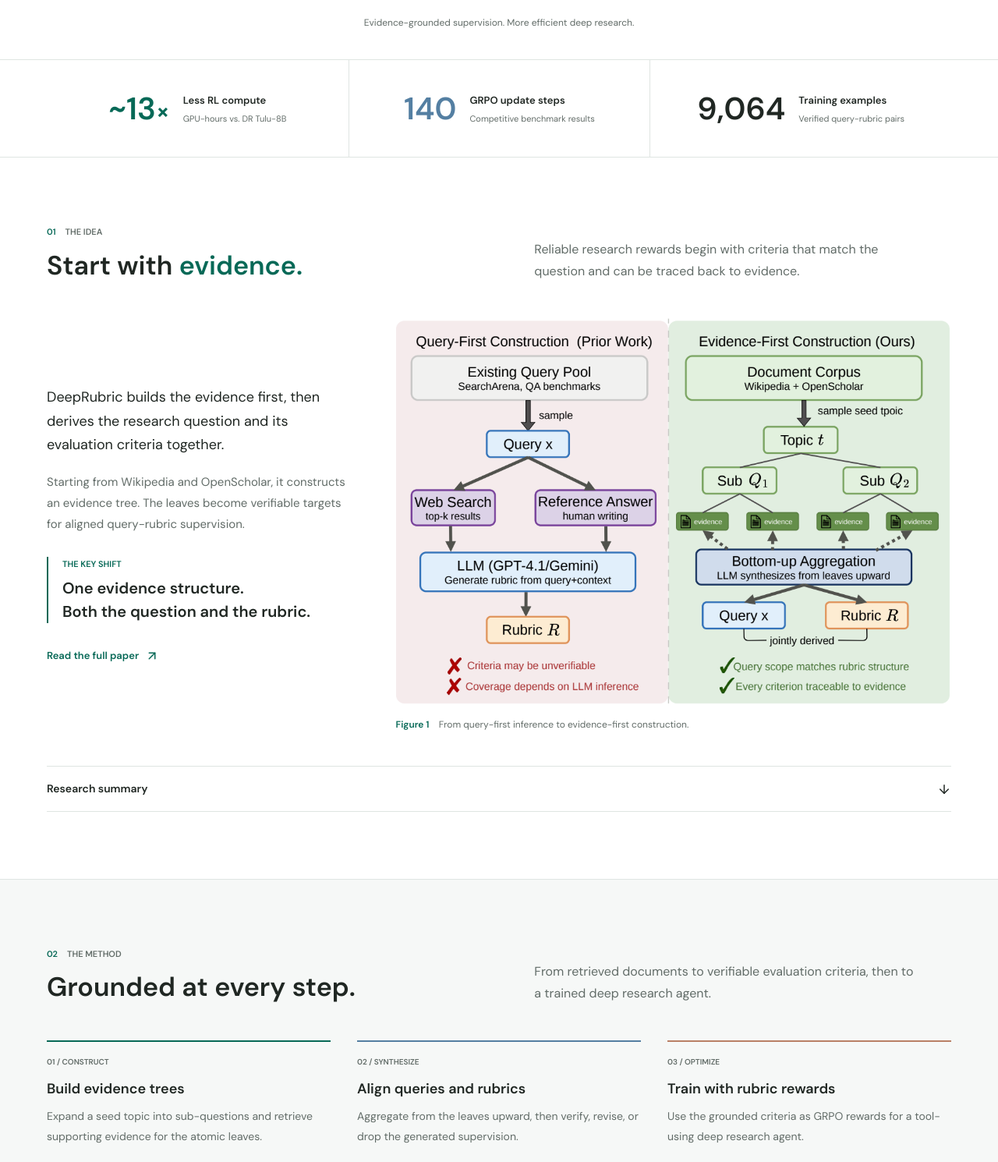
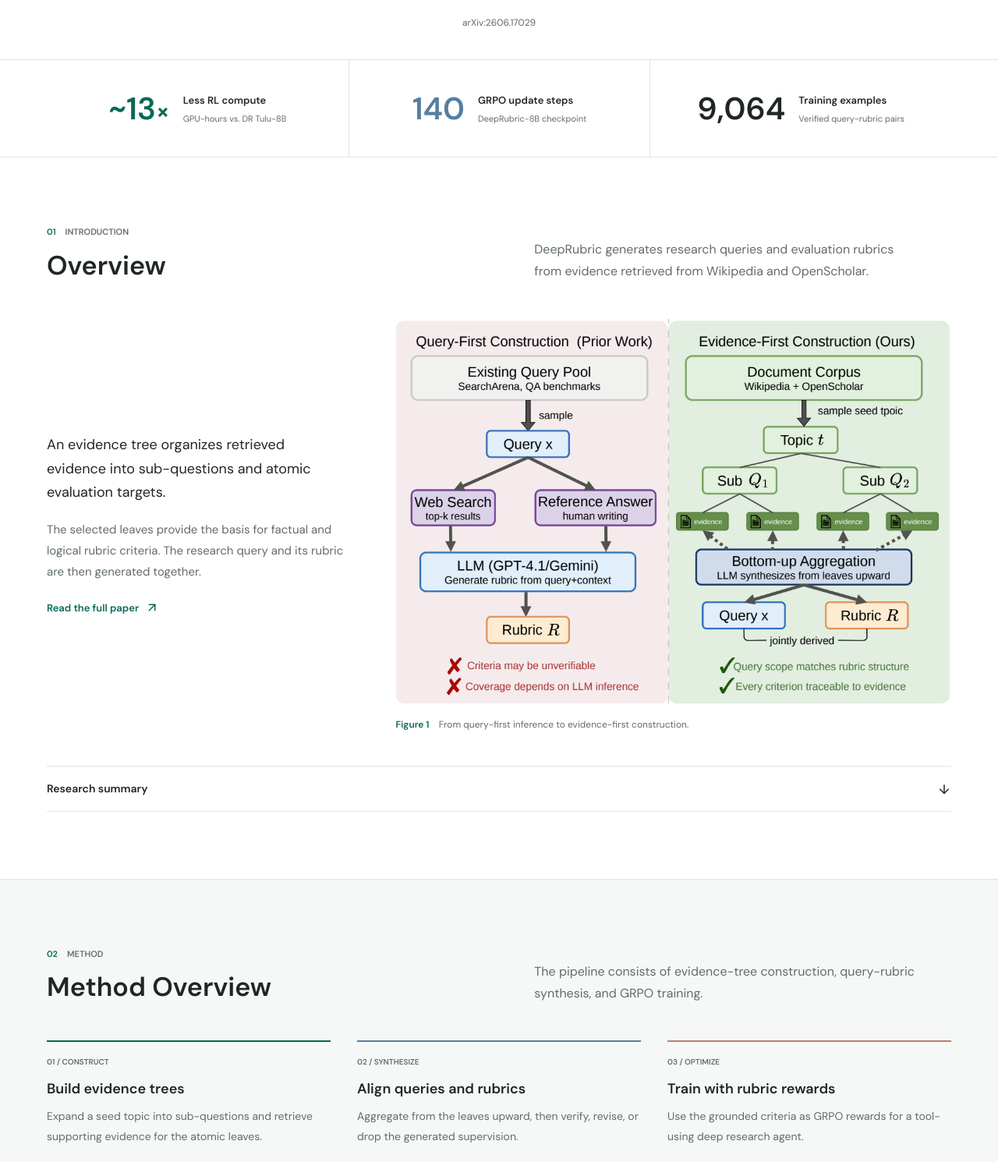
Before and after one commit to ZMingHang/DeepRubric-Code, a plain HTML site: page docs/index.html in a window 1280 px wide. Shown: the part 450-1940 px from the top of the page at 78% size. Drawn offline with Linux system fonts and the light colour scheme.

Commit message:
Use direct academic wording on the project page

```diff
--- a/docs/index.html
+++ b/docs/index.html
@@ -7,7 +7,7 @@
   <meta name="description" content="DeepRubric: Evidence-Tree Rubric Supervision for Efficient Reinforcement Learning of Deep Research Agents. Accepted to EMNLP 2026 (Main Conference). arXiv:2606.17029.">
   <meta name="theme-color" content="#ffffff">
   <meta property="og:title" content="DeepRubric | EMNLP 2026">
-  <meta property="og:description" content="Evidence-tree rubric supervision for deep research agents. Competitive performance with approximately 13x fewer RL GPU-hours.">
+  <meta property="og:description" content="Evidence-Tree Rubric Supervision for Efficient Reinforcement Learning of Deep Research Agents. EMNLP 2026 Main Conference.">
   <meta property="og:image" content="https://zminghang.github.io/DeepRubric-Code/assets/intro-figure.png">
   <meta property="og:url" content="https://zminghang.github.io/DeepRubric-Code/">
   <meta name="twitter:card" content="summary_large_image">
@@ -50,14 +50,14 @@
           <a class="button" href="https://huggingface.co/orange101/DeepRubric"><span class="icon icon-boxes" aria-hidden="true"></span>Model</a>
           <a class="button" href="https://huggingface.co/datasets/orange101/DeepRubric-dataset"><span class="icon icon-database" aria-hidden="true"></span>Dataset</a>
         </div>
-        <p class="cover-note">Evidence-grounded supervision. More efficient deep research.</p>
+        <p class="cover-note"><a href="https://arxiv.org/abs/2606.17029">arXiv:2606.17029</a></p>
       </div>
     </section>
 
     <section class="highlights" aria-label="Research highlights">
       <div class="container highlight-grid">
         <div class="highlight"><strong>~13<span>&times;</span></strong><div><span class="highlight-label">Less RL compute</span><span class="highlight-detail">GPU-hours vs. DR Tulu-8B</span></div></div>
-        <div class="highlight"><strong>140</strong><div><span class="highlight-label">GRPO update steps</span><span class="highlight-detail">Competitive benchmark results</span></div></div>
+        <div class="highlight"><strong>140</strong><div><span class="highlight-label">GRPO update steps</span><span class="highlight-detail">DeepRubric-8B checkpoint</span></div></div>
         <div class="highlight"><strong>9,064</strong><div><span class="highlight-label">Training examples</span><span class="highlight-detail">Verified query-rubric pairs</span></div></div>
       </div>
     </section>
@@ -65,14 +65,13 @@
     <section class="section" id="overview" aria-labelledby="overview-title">
       <div class="container">
         <div class="section-heading">
-          <div><p class="eyebrow"><span>01</span> The idea</p><h2 id="overview-title">Start with <em>evidence.</em></h2></div>
-          <p class="section-lead">Reliable research rewards begin with criteria that match the question and can be traced back to evidence.</p>
+          <div><p class="eyebrow"><span>01</span> Introduction</p><h2 id="overview-title">Overview</h2></div>
+          <p class="section-lead">DeepRubric generates research queries and evaluation rubrics from evidence retrieved from Wikipedia and OpenScholar.</p>
         </div>
         <div class="overview-layout">
           <div class="overview-copy">
-            <p>DeepRubric builds the evidence first, then derives the research question and its evaluation criteria together.</p>
-            <p>Starting from Wikipedia and OpenScholar, it constructs an evidence tree. The leaves become verifiable targets for aligned query-rubric supervision.</p>
-            <div class="key-insight"><span class="insight-label">The key shift</span><p>One evidence structure.<br>Both the question and the rubric.</p></div>
+            <p>An evidence tree organizes retrieved evidence into sub-questions and atomic evaluation targets.</p>
+            <p>The selected leaves provide the basis for factual and logical rubric criteria. The research query and its rubric are then generated together.</p>
             <a class="text-link" href="https://arxiv.org/abs/2606.17029">Read the full paper <span class="icon icon-arrow-up-right" aria-hidden="true"></span></a>
           </div>
           <figure class="research-figure">
@@ -94,8 +93,8 @@
     <section class="section section-tinted" id="method" aria-labelledby="method-title">
       <div class="container">
         <div class="section-heading">
-          <div><p class="eyebrow"><span>02</span> The method</p><h2 id="method-title">Grounded at every step.</h2></div>
-          <p class="section-lead">From retrieved documents to verifiable evaluation criteria, then to a trained deep research agent.</p>
+          <div><p class="eyebrow"><span>02</span> Method</p><h2 id="method-title">Method Overview</h2></div>
+          <p class="section-lead">The pipeline consists of evidence-tree construction, query-rubric synthesis, and GRPO training.</p>
         </div>
         <ol class="method-steps">
           <li><span class="step-number">01 / CONSTRUCT</span><h3>Build evidence trees</h3><p>Expand a seed topic into sub-questions and retrieve supporting evidence for the atomic leaves.</p></li>
@@ -109,7 +108,7 @@
           </a>
           <figcaption><span class="figure-number">Figure 2</span> The same retriever endpoints connect data construction and agent training.</figcaption>
         </figure>
-        <div class="data-heading"><h3>Supervision, grounded in a shared corpus.</h3><p>Wikipedia + OpenScholar</p></div>
+        <div class="data-heading"><h3>Training Data</h3><p>Wikipedia + OpenScholar</p></div>
         <dl class="data-stats">
           <div><dt>Evidence trees generated</dt><dd>9,838</dd></div><div><dt>Query-rubric pairs retained</dt><dd>9,064</dd></div><div><dt>Criteria per example</dt><dd>7.0</dd></div><div><dt>Selected leaves per example</dt><dd>5.0</dd></div>
         </dl>
@@ -129,8 +128,8 @@
     <section class="section" id="results" aria-labelledby="results-title">
       <div class="container">
         <div class="section-heading">
-          <div><p class="eyebrow"><span>03</span> The results</p><h2 id="results-title">More from less compute.</h2></div>
-          <p class="section-lead">Competitive performance across three research benchmarks, with approximately 750 RL GPU-hours.</p>
+          <div><p class="eyebrow"><span>03</span> Evaluation</p><h2 id="results-title">Experimental Results</h2></div>
+          <p class="section-lead">SQAv2, ResearchQA, and DRB results for DeepRubric-8B and the comparison models.</p>
         </div>
         <div class="results-summary">
           <div class="results-takeaway"><p class="result-value">68.3<span> average score</span></p><p>DeepRubric-8B at 140 GRPO steps.</p></div>
@@ -156,7 +155,7 @@
             <img src="assets/base-model-comparison-deeprubric.png" width="1221" height="563" loading="lazy" alt="SQAv2 and DRB benchmark scores versus RL training steps. DeepRubric reaches competitive performance after 140 updates.">
             <span class="figure-zoom" aria-hidden="true"><span class="icon icon-zoom-in"></span></span>
           </a>
-          <figcaption><span class="figure-number">Figure 3</span> Competitive research performance with fewer policy updates.</figcaption>
+          <figcaption><span class="figure-number">Figure 3</span> Benchmark scores at different numbers of RL training steps.</figcaption>
         </figure>
       </div>
     </section>
@@ -164,21 +163,21 @@
     <section class="section section-tinted" id="resources" aria-labelledby="resources-title">
       <div class="container">
         <div class="section-heading">
-          <div><p class="eyebrow"><span>04</span> Open research</p><h2 id="resources-title">The work, in your hands.</h2></div>
-          <p class="section-lead">Code, model weights, and training data for the DeepRubric research pipeline.</p>
+          <div><p class="eyebrow"><span>04</span> Resources</p><h2 id="resources-title">Code, Model &amp; Dataset</h2></div>
+          <p class="section-lead">Source code, DeepRubric-8B weights, and the training dataset.</p>
         </div>
         <div class="resource-grid">
-          <a class="resource" href="https://github.com/ZMingHang/DeepRubric-Code"><span class="resource-top"><span class="icon icon-github" aria-hidden="true"></span><span class="resource-type">GitHub</span><span class="icon icon-arrow-up-right" aria-hidden="true"></span></span><h3>Code &amp; training</h3><p>Retrievers, evidence construction, data conversion, and GRPO training.</p><span class="resource-bottom">DeepRubric-Code</span></a>
-          <a class="resource" href="https://huggingface.co/orange101/DeepRubric"><span class="resource-top"><span class="icon icon-boxes" aria-hidden="true"></span><span class="resource-type">Hugging Face</span><span class="icon icon-arrow-up-right" aria-hidden="true"></span></span><h3>DeepRubric-8B</h3><p>The released model for tool-using, long-form deep research.</p><span class="resource-bottom">Model weights</span></a>
-          <a class="resource" href="https://huggingface.co/datasets/orange101/DeepRubric-dataset"><span class="resource-top"><span class="icon icon-database" aria-hidden="true"></span><span class="resource-type">Hugging Face</span><span class="icon icon-arrow-up-right" aria-hidden="true"></span></span><h3>Grounded supervision</h3><p>Evidence-backed queries and rubrics for research-agent training.</p><span class="resource-bottom">Training dataset</span></a>
+          <a class="resource" href="https://github.com/ZMingHang/DeepRubric-Code"><span class="resource-top"><span class="icon icon-github" aria-hidden="true"></span><span class="resource-type">GitHub</span><span class="icon icon-arrow-up-right" aria-hidden="true"></span></span><h3>Source code</h3><p>Retrievers, evidence construction, data conversion, and GRPO training.</p><span class="resource-bottom">DeepRubric-Code</span></a>
+          <a class="resource" href="https://huggingface.co/orange101/DeepRubric"><span class="resource-top"><span class="icon icon-boxes" aria-hidden="true"></span><span class="resource-type">Hugging Face</span><span class="icon icon-arrow-up-right" aria-hidden="true"></span></span><h3>DeepRubric-8B</h3><p>8B model trained with rubric-based GRPO.</p><span class="resource-bottom">Model weights</span></a>
+          <a class="resource" href="https://huggingface.co/datasets/orange101/DeepRubric-dataset"><span class="resource-top"><span class="icon icon-database" aria-hidden="true"></span><span class="resource-type">Hugging Face</span><span class="icon icon-arrow-up-right" aria-hidden="true"></span></span><h3>Training dataset</h3><p>Verified research queries with factual and logical rubric criteria.</p><span class="resource-bottom">Query-rubric pairs</span></a>
         </div>
-        <div class="reproduction"><p>From retriever deployment to agent training.</p><a class="text-link" href="https://github.com/ZMingHang/DeepRubric-Code#readme">Reproduction guide <span class="icon icon-arrow-right" aria-hidden="true"></span></a></div>
+        <div class="reproduction"><p>Retriever setup, data construction, and training configurations.</p><a class="text-link" href="https://github.com/ZMingHang/DeepRubric-Code#readme">Reproduction guide <span class="icon icon-arrow-right" aria-hidden="true"></span></a></div>
       </div>
     </section>
 
     <section class="section" id="bibtex" aria-labelledby="citation-title">
       <div class="container citation-layout">
-        <div><p class="eyebrow"><span>05</span> Citation</p><h2 id="citation-title">Cite DeepRubric.</h2><p class="citation-description">arXiv preprint arXiv:2606.17029<br>Accepted to EMNLP 2026<br>Main Conference</p><a class="text-link" href="https://arxiv.org/abs/2606.17029">View on arXiv <span class="icon icon-arrow-up-right" aria-hidden="true"></span></a></div>
+        <div><p class="eyebrow"><span>05</span> Reference</p><h2 id="citation-title">Citation</h2><p class="citation-description">arXiv preprint arXiv:2606.17029<br>Accepted to EMNLP 2026<br>Main Conference</p><a class="text-link" href="https://arxiv.org/abs/2606.17029">View on arXiv <span class="icon icon-arrow-up-right" aria-hidden="true"></span></a></div>
         <div class="citation-code">
           <div class="code-toolbar"><span>BibTeX</span><span class="copy-status" role="status" aria-live="polite"></span><button class="icon-button copy-button" type="button" aria-label="Copy BibTeX citation" title="Copy BibTeX citation" hidden><span class="icon icon-copy" aria-hidden="true"></span></button></div>
           <pre><code id="citation-text">@misc{zhu2026deeprubricevidencetreerubricsupervision,
@@ -195,7 +194,7 @@
     </section>
   </main>
 
-  <footer class="site-footer"><div class="container footer-inner"><a class="wordmark" href="#top"><img src="assets/deeprubric-logo.png" width="30" height="30" alt=""><span>DeepRubric</span></a><p>Evidence-grounded deep research.<span>EMNLP 2026 &middot; Main Conference</span></p><a class="icon-button" href="#top" aria-label="Back to top" title="Back to top"><span class="icon icon-arrow-up" aria-hidden="true"></span></a></div></footer>
+  <footer class="site-footer"><div class="container footer-inner"><a class="wordmark" href="#top"><img src="assets/deeprubric-logo.png" width="30" height="30" alt=""><span>DeepRubric</span></a><p>EMNLP 2026<span>Main Conference</span></p><a class="icon-button" href="#top" aria-label="Back to top" title="Back to top"><span class="icon icon-arrow-up" aria-hidden="true"></span></a></div></footer>
 
   <dialog class="figure-dialog" aria-labelledby="figure-dialog-caption">
     <div class="dialog-toolbar"><span>DeepRubric</span><button class="icon-button figure-resolution" type="button" aria-label="View at full resolution" aria-pressed="false" title="View at full resolution"><span class="icon icon-zoom-in" aria-hidden="true"></span></button><a class="icon-button figure-download" download aria-label="Download figure" title="Download figure"><img src="assets/icons/download.svg" width="18" height="18" alt=""></a><button class="icon-button dialog-close" type="button" aria-label="Close figure" title="Close figure"><span class="icon icon-x" aria-hidden="true"></span></button></div>
--- a/docs/styles.css
+++ b/docs/styles.css
@@ -116,15 +116,11 @@ h1 span { color: var(--green); }
 .eyebrow { display: flex; gap: 12px; align-items: center; margin-bottom: 13px; color: var(--muted); font-size: 11px; font-weight: 600; text-transform: uppercase; }
 .eyebrow > span { color: var(--green); font-variant-numeric: tabular-nums; }
 h2 { font-family: var(--sans); font-size: 34px; font-weight: 600; line-height: 1.25; text-wrap: balance; }
-h2 em { color: var(--green); font-style: normal; }
 .section-lead { max-width: 490px; color: var(--muted); font-size: 16px; line-height: 1.75; }
 h3 { font-weight: 600; font-size: 18px; line-height: 1.4; }
 .overview-layout { display: grid; grid-template-columns: .7fr 1.3fr; gap: 64px; align-items: center; }
 .overview-copy > p { margin-bottom: 19px; color: var(--muted); font-size: 15px; line-height: 1.8; }
 .overview-copy > p:first-child { color: var(--ink); font-size: 18px; line-height: 1.7; }
-.key-insight { margin: 28px 0; padding: 0 0 0 18px; border-left: 2px solid var(--green); }
-.insight-label { display: block; margin-bottom: 7px; color: var(--green); font-size: 11px; text-transform: uppercase; font-weight: 600; }
-.key-insight p { font-family: var(--sans); font-size: 20px; font-weight: 600; line-height: 1.5; }
 .text-link { display: inline-flex; align-items: center; gap: 8px; font-size: 13px; font-weight: 600; color: var(--green); }
 .text-link:hover { text-decoration: underline; text-underline-offset: 4px; }
 .research-figure { min-width: 0; }
@@ -265,7 +261,6 @@ code { font-family: "SFMono-Regular", Consolas, "Liberation Mono", monospace; fo
   .overview-copy { display: grid; grid-template-columns: 1fr 1fr; column-gap: 28px; }
   .overview-copy > p { font-size: 14px; }
   .overview-copy > p:first-child { font-size: 17px; }
-  .key-insight { margin: 7px 0; }
   .overview-copy .text-link { align-self: center; justify-self: start; }
   .research-figure { max-width: 680px; margin-inline: auto; }
   .figure-zoom { opacity: 1; }
@@ -315,8 +310,6 @@ code { font-family: "SFMono-Regular", Consolas, "Liberation Mono", monospace; fo
   .section-lead { font-size: 14px; }
   .overview-copy { display: block; }
   .overview-copy > p:first-child { font-size: 17px; }
-  .key-insight { margin: 24px 0; }
-  .key-insight p { font-size: 20px; }
   .abstract { margin-top: 28px; }
   .abstract > p { font-size: 13px; }
   .method-steps { grid-template-columns: 1fr; gap: 22px; margin-bottom: 32px; }
```
